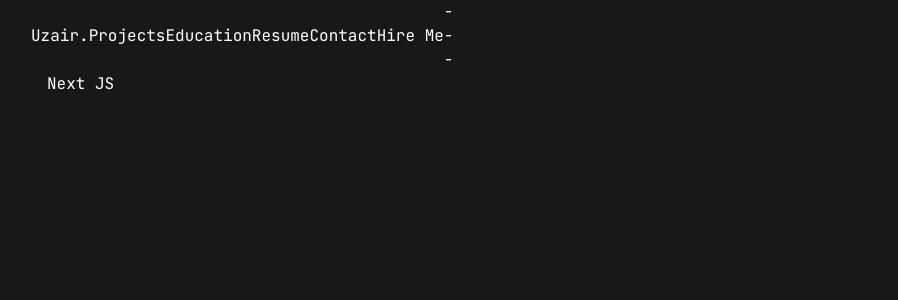
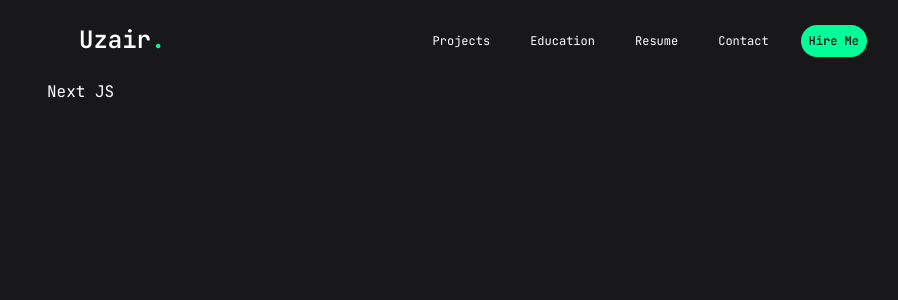
Before and after one commit to Armin1723/portfolio, a Next.js app: page / in a window 1280 px wide. Shown: the top 300 px of the page, without its empty margins (161-1059 px from the left). Built offline with nearby package versions, Linux system fonts and the light colour scheme.

Commit message:
fix: tailwind issue

```diff
--- a/tailwind.config.ts
+++ b/tailwind.config.ts
@@ -4,7 +4,7 @@ const config = {
   darkMode: ["class"],
   content: [
     './pages/**/*.{ts,tsx}',
-    './components/**/*.{ts,tsx}',
+    './Components/**/*.{ts,tsx}',
     './app/**/*.{ts,tsx}',
     './src/**/*.{ts,tsx}',
   ],
```
Also changed, not shown: 1 other file (tests, documents, lock files or other folders).
